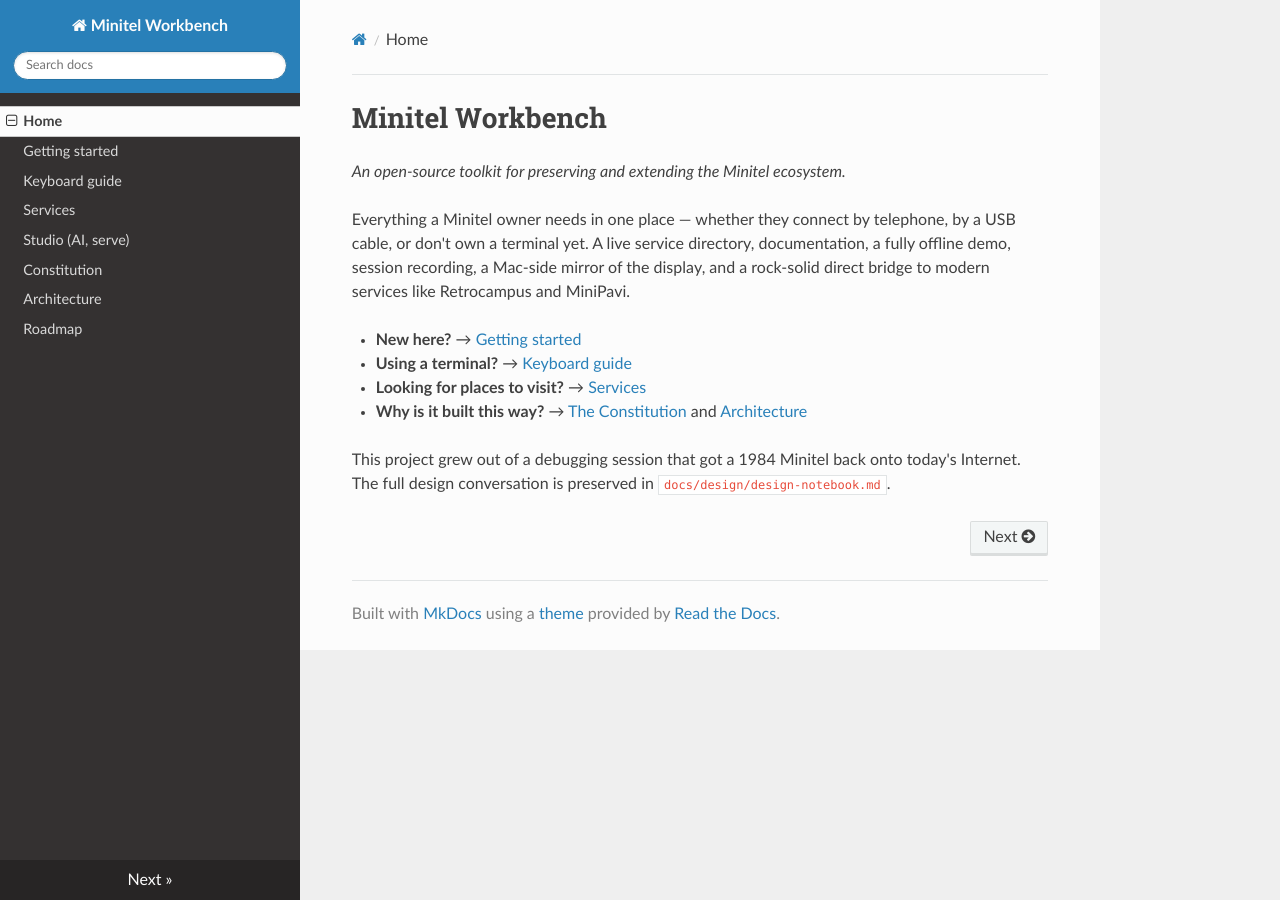
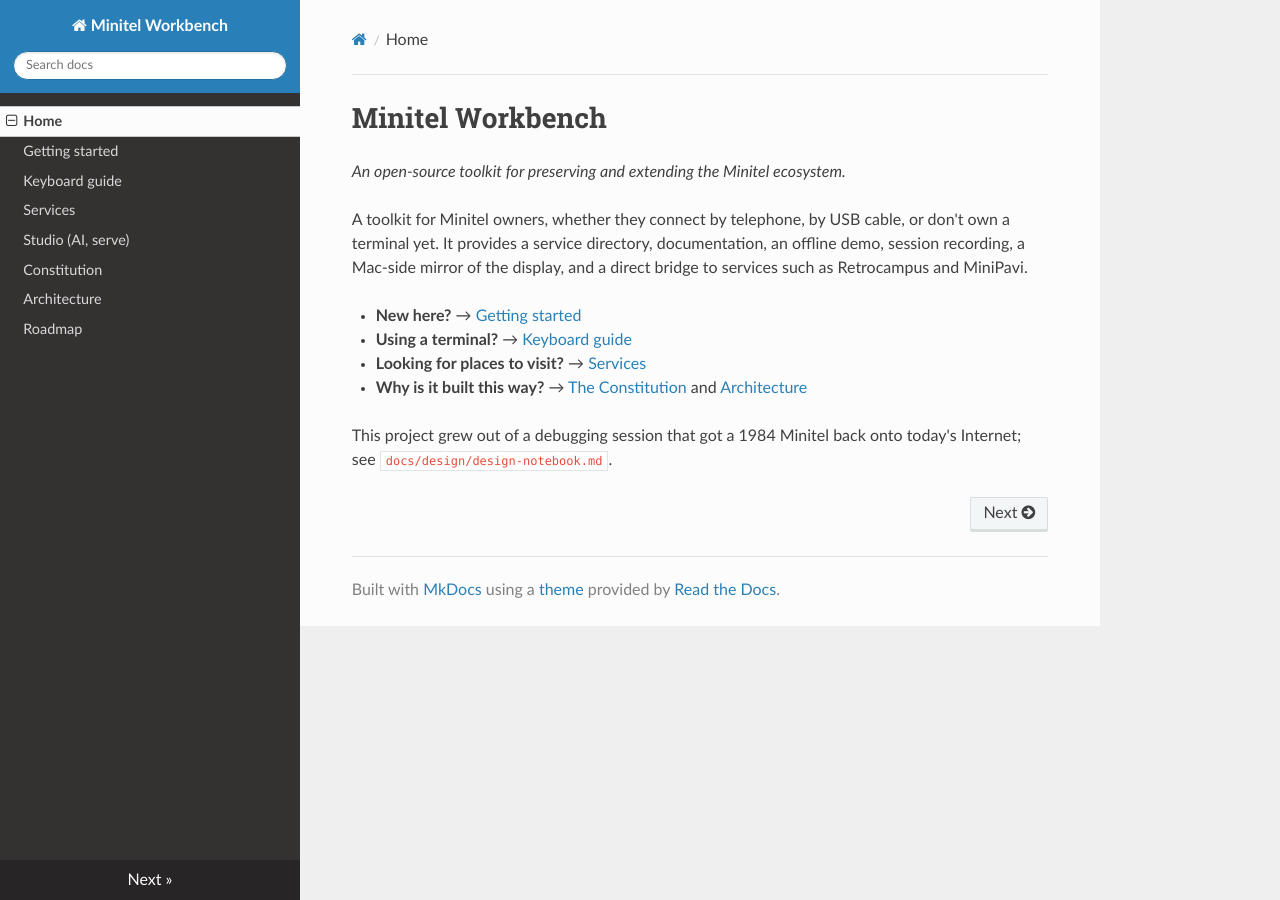
Before and after one commit to dash-bana/minitel-workbench, an MkDocs documentation site: the page built from docs/index.md, in a window 1280 px wide. Built offline with MkDocs 1.6.1, drawn with Linux system fonts in a browser that asks for light colours; nearby versions of some CDN libraries.

Commit message:
docs: tone down promotional prose in README, index, and origin note
Drop marketing adjectives ("rock-solid", "front door to the surviving
Minitel community"), emphasis bolding used for enthusiasm rather than
structure, and self-congratulating asides. Soften overclaims: "verified"
-> "tested", the demo "exercises" rather than "proves" the display.

Co-Authored-By: Claude Opus 4.8 (1M context) <noreply@anthropic.com>
Claude-Session: https://claude.ai/code/session_01SZGvjuaRKP2Xs8rGVKaqXW

```diff
--- a/docs/index.md
+++ b/docs/index.md
@@ -2,11 +2,10 @@
 
 *An open-source toolkit for preserving and extending the Minitel ecosystem.*
 
-Everything a Minitel owner needs in one place — whether they connect by
-telephone, by a USB cable, or don't own a terminal yet. A live service directory,
-documentation, a fully offline demo, session recording, a Mac-side mirror of the
-display, and a rock-solid direct bridge to modern services like Retrocampus and
-MiniPavi.
+A toolkit for Minitel owners, whether they connect by telephone, by USB cable, or
+don't own a terminal yet. It provides a service directory, documentation, an
+offline demo, session recording, a Mac-side mirror of the display, and a direct
+bridge to services such as Retrocampus and MiniPavi.
 
 - **New here?** → [Getting started](guides/getting-started.md)
 - **Using a terminal?** → [Keyboard guide](guides/keyboard.md)
@@ -15,5 +14,4 @@ MiniPavi.
   [Architecture](../ARCHITECTURE.md)
 
 This project grew out of a debugging session that got a 1984 Minitel back onto
-today's Internet. The full design conversation is preserved in
-`docs/design/design-notebook.md`.
+today's Internet; see `docs/design/design-notebook.md`.
```
Also changed, not shown: README.md (+32 -37 lines), docs/design/design-notebook.md (+4 -5 lines).
